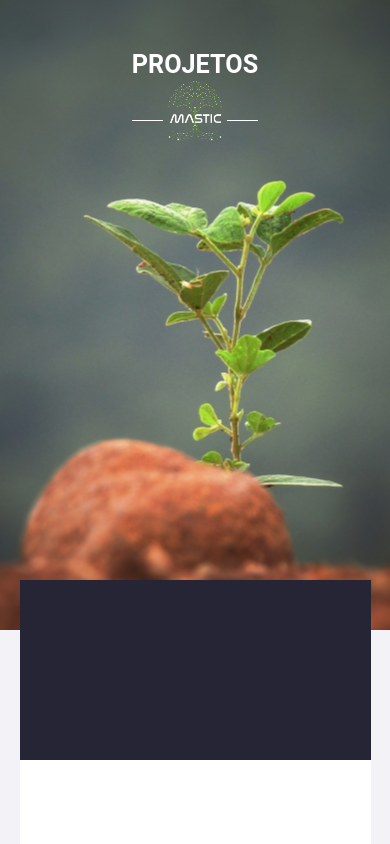
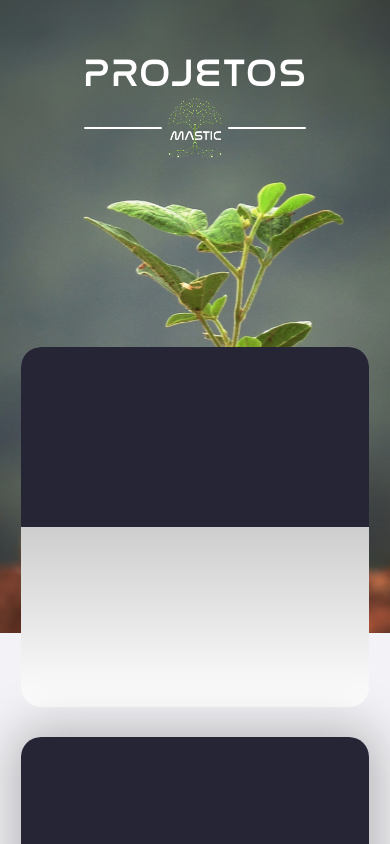
Before and after one commit to Mastic-Automate/automate-website, a React (Create React App) app: page /mastic in a window 390 px wide. Shown: the part 1520-2364 px from the top of the page. Built offline with nearby package versions, Linux system fonts and the light colour scheme.

Commit message:
Changed projects section -not responsive

```diff
--- a/src/components/ProjectsSection/ProjectsSection.css
+++ b/src/components/ProjectsSection/ProjectsSection.css
@@ -1,19 +1,15 @@
 .projects-wrapper {
-    margin: auto;
-    margin-top: 100px;
-    margin-bottom: 400px;
+    margin: 10rem auto;
     display: flex;
     flex-direction: column;
     justify-content: space-between;
     align-items: center;
     width: 90%;
     max-width: 1300px;
-    height: 630px;
-    background-color: #407A26;
+    min-height: 630px;
     background-image: url('../../img/bg-projects.png');
-    background-position: center;
+    background-position: top;
     background-repeat: no-repeat;
-    position: relative;
 }
 
 .card-projects {
@@ -22,45 +18,36 @@
     flex-direction: column;
     align-items: center;
     justify-content: center;
-    position: relative;
 }
 
-    .card-projects:before {
-        content: '';
-        display: inline-block;
-        position: absolute;
-        left: 0;
-        top: 75%;
-        width: 25%;
-        height: 1px;
-        background: #fff;
-        border: 1 solid #fff;
+    .card-projects .card-projects-title {
+        font-size: 7rem;
+        text-transform: uppercase;
+        color: #fff;
+        font-family: 'Nasalization';
+        font-weight: 400;
+        letter-spacing: 1px;
     }
 
-    .card-projects:after {
-        content: '';
-        display: inline-block;
-        position: absolute;
-        right: 0;
-        top: 75%;
-        width: 25%;
-        height: 1px;
-        background: #fff;
-        border: 1 solid #fff;
+    .card-projects .row {
+        width: 100%;
+        display: flex;
+        justify-content: center;
+        align-items: center;
     }
 
-    .card-projects .card-projects-title {
-        font-size: 4.5rem;
-        text-transform: uppercase;
-        color: #fff;
-
+    .card-projects .row .line {
+        height: 2px;
+        width: 35%;
+        border-radius: 10px;
+        margin: auto;
+        background-color: white;
     }
 
 .carousel-wrapper {
     width: 100%;
-    height: 400px;
-    position: absolute;
-    bottom: -35%;
+    min-height: 400px;
+    margin-top: 24.5rem;
     display: flex;
     flex-direction: column;
     justify-content: space-around;
@@ -78,13 +65,16 @@
     }
 
 .carousel {
-    width: 100%;
+    width: 99%;
+    margin-left: auto;
+    margin-right: auto;
+    margin-bottom: 10rem;
     display: flex;
     justify-content: space-between;
 }
 
-.carousel > .card {
-    background: #fff;
+.carousel .card {
+    background-image: linear-gradient(180deg, rgb(156, 156, 156), white);
     border-radius: 20px;
     width: 100%;
     max-width: 350px;
@@ -97,29 +87,30 @@
 }
 
     .carousel .card.active {
-        margin-top: -30px;
+        background-color: white;
+        background-image: none;
+        transform: translate(0, -20px);
+        box-shadow: 1px 1px 50px 10px rgba(0, 0, 0, 0.25);
     }
 
-    .carousel .card > .card-header {
+    .carousel .card .card-header {
         width: 100%;
-        height: 100%;
-        background: #262535;
+        height: 30%;
+        min-height: 180px;
+        background-color: #262535;
+        border-top-left-radius: 20px;
+        border-top-right-radius: 20px;
     }
 
     .carousel .card .card-body {
-        height: 100%;
+        height: 70%;
+        min-height: 300px;
     }
 
 @media only screen and (max-width: 768px) {
 
     .projects-wrapper {
-        margin-bottom: 1200px;
         width: 100%;
-    }
-
-    .carousel-wrapper {
-        height: 1250px;
-        bottom: -1200px;
     }
 
     .carousel {
--- a/src/components/ProjectsSection/index.js
+++ b/src/components/ProjectsSection/index.js
@@ -8,44 +8,41 @@ function ProjectsSection() {
   <div className='projects-wrapper'>
     <div className='card-projects'>
       <h1 className='card-projects-title'>Projetos</h1>
-            <img src={ enterpriseLogo } alt="logo-mastic" className="logo-mastic"></img>
+      <div className='row'>
+        <div className='line'></div>
+        <img src={ enterpriseLogo } alt="logo-mastic" className="logo-mastic" />
+        <div className='line'></div>
+      </div>
     </div>
     <div className='carousel-wrapper'>
       <div className='carousel'>
+
         <div className='card'>
           <div className='card-header'>
-
           </div>
           <div className='card-body'>
+          </div>
+        </div>
+
+        <div className='card active'>
+          <div className='card-header'>
+          </div>
+
+          <div className='card-body'>
+          </div>
 
         </div>
 
-              </div>
-              <div className='card active'>
+        <div className='card'>
           <div className='card-header'>
-
           </div>
           <div className='card-body'>
-
+          </div>
         </div>
 
       </div>
-              <div className='card'>
-                <div className='card-header'>
-
-                </div>
-                <div className='card-body'>
-
-                </div>
-
-              </div>
-            </div>
-
-
       <button className='btn-primary'>Ver projetos</button>
     </div>
-
-
   </div>
 );
 }
```
Lines whose indentation alone changed are shown as unchanged.
